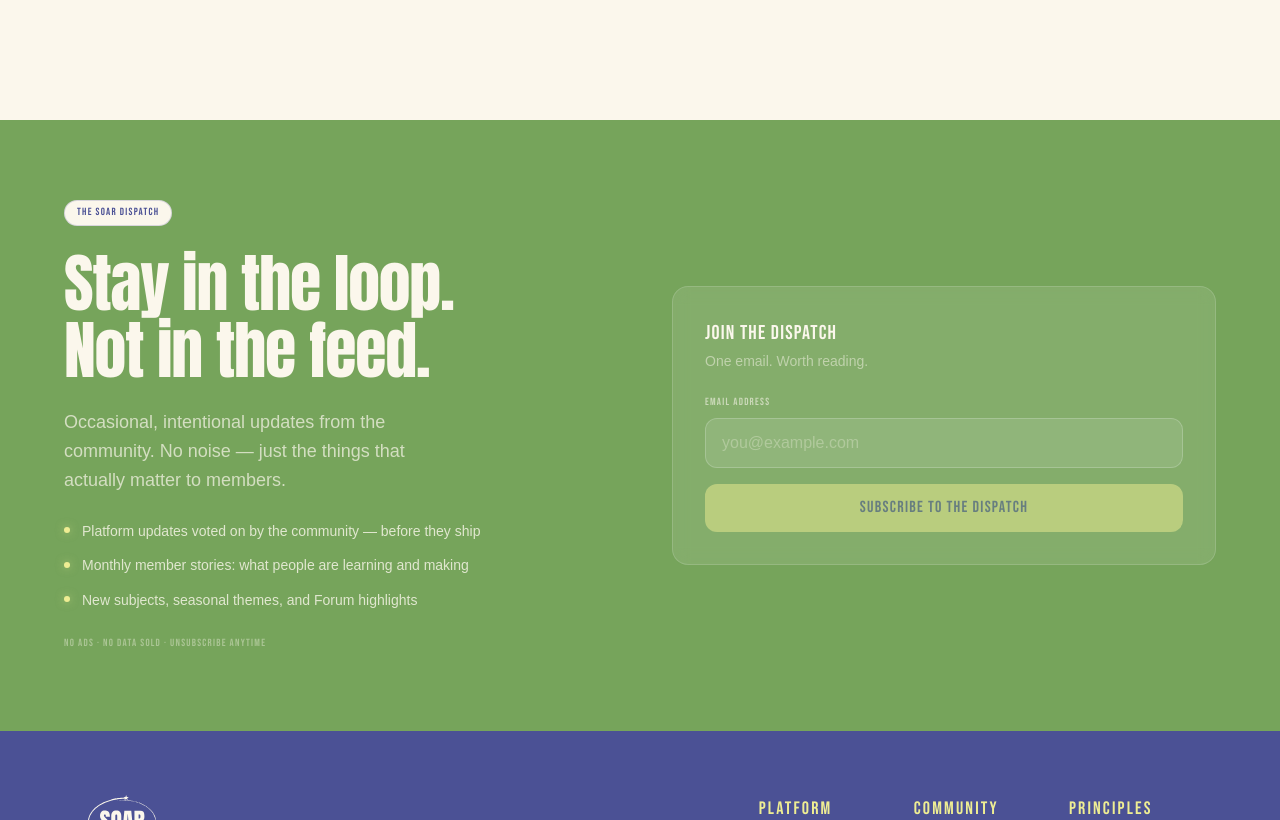
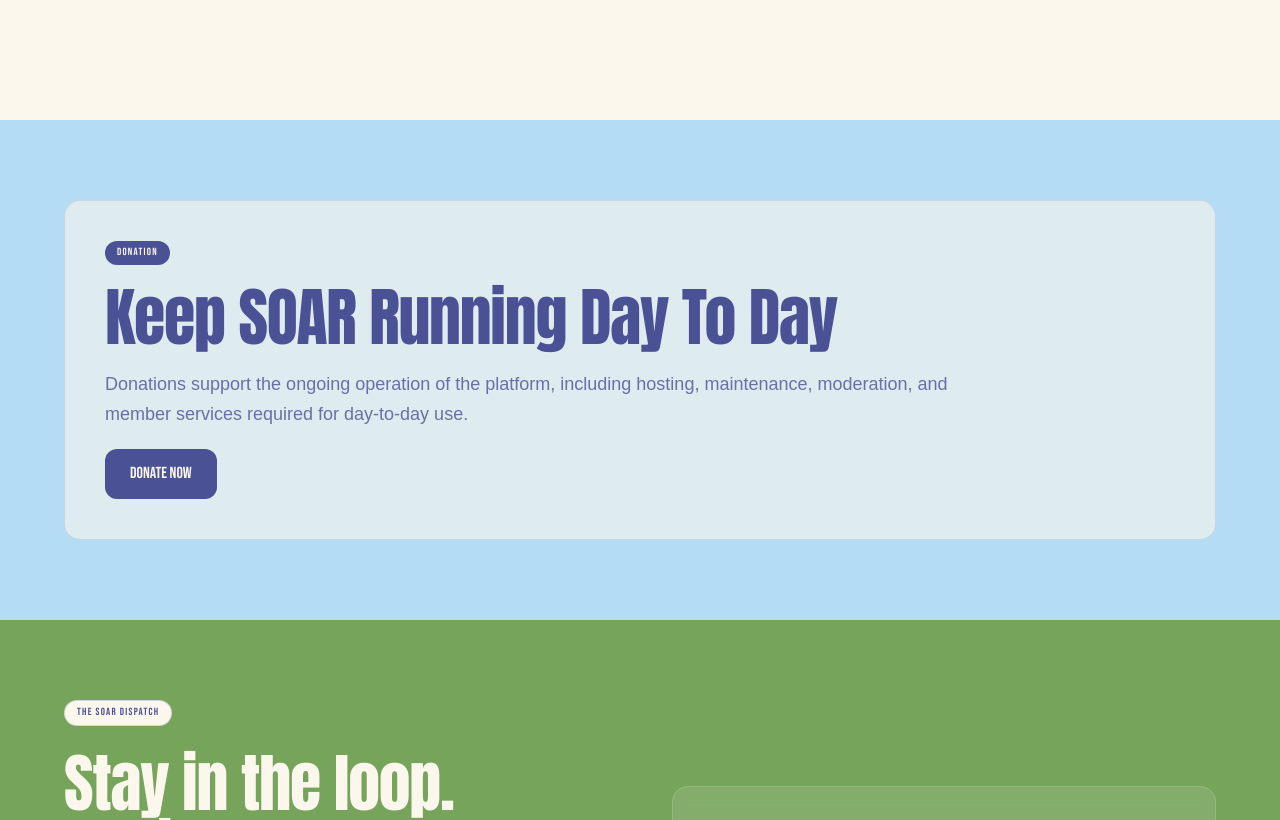
Before and after one commit to baberlabs/soar, a React (Vite) app: page / in a window 1280 px wide. Shown: the part 780-1600 px from the top of the page. Built offline with nearby package versions, Linux system fonts and the light colour scheme; a web font is replaced by a local one.

Commit message:
feat: add donation banner linking to /donation page

```diff
--- /dev/null
+++ b/feedback/feedback-02-applied.md
@@ -0,0 +1,5 @@
+# Feedback #02 Applied
+
+1.0 Add a donation banner section below the Newsletter section that links to the donation page.
+
+---
--- a/src/App.jsx
+++ b/src/App.jsx
@@ -1,7 +1,8 @@
-import { BrowserRouter, Routes, Route } from "react-router-dom";
+import { BrowserRouter, Routes, Route, useLocation } from "react-router-dom";
 
 import { Header } from "./layout/Header";
 import { Newsletter } from "./layout/Newsletter";
+import { Donation } from "./layout/Donation";
 import { Footer } from "./layout/Footer";
 import { ProtectedRoute } from "./components/ProtectedRoute";
 
@@ -23,8 +24,10 @@
 import Session from "./pages/session";
 import Subject from "./pages/subject";
 
-const App = () => (
-  <BrowserRouter>
+const App = () => {
+  const location = useLocation();
+  const showDonation = location.pathname !== "/donate";
+  return (
     <div className="relative isolate flex min-h-dvh flex-col overflow-x-hidden bg-page text-navy">
       <Header />
 
@@ -145,10 +148,11 @@
         </Routes>
       </div>
 
+      {showDonation && <Donation />}
       <Newsletter />
       <Footer />
     </div>
-  </BrowserRouter>
-);
+  );
+};
 
 export default App;
--- /dev/null
+++ b/src/layout/Donation.jsx
@@ -0,0 +1,33 @@
+import { Link } from "react-router-dom";
+import { Badge } from "../components/Badge";
+
+export const Donation = () => {
+  return (
+    <section className="bg-sky px-6 py-20">
+      <div className="mx-auto max-w-6xl rounded-2xl border border-navy/15 bg-cream/60 p-7 md:p-10">
+        <div className="flex max-w-4xl flex-col gap-5">
+          <Badge variant="navy" className="self-start">
+            Donation
+          </Badge>
+
+          <h2 className="font-display text-[clamp(2.5rem,5vw,4rem)] leading-[1.03] tracking-[-0.02em] text-navy">
+            Keep SOAR Running Day To Day
+          </h2>
+
+          <p className="font-body text-base leading-relaxed text-navy/80 md:text-lg">
+            Donations support the ongoing operation of the platform, including
+            hosting, maintenance, moderation, and member services required for
+            day-to-day use.
+          </p>
+
+          <Link
+            to="/donate"
+            className="cursor-pointer inline-flex w-fit items-center justify-center rounded-xl border border-navy/40 bg-navy px-6 py-3 font-ui text-cream transition duration-200 hover:-translate-y-0.5 hover:shadow-[0_0_24px_rgba(238,237,147,0.35)] active:scale-[0.97]"
+          >
+            Donate Now
+          </Link>
+        </div>
+      </div>
+    </section>
+  );
+};
--- a/src/main.jsx
+++ b/src/main.jsx
@@ -3,11 +3,14 @@
 import "./styles/globals.css";
 import App from "./App.jsx";
 import { SOARProvider } from "./hooks/useSOARState";
+import { BrowserRouter } from "react-router-dom";
 
 createRoot(document.getElementById("root")).render(
   <StrictMode>
     <SOARProvider>
-      <App />
+      <BrowserRouter>
+        <App />
+      </BrowserRouter>
     </SOARProvider>
   </StrictMode>,
 );
```
